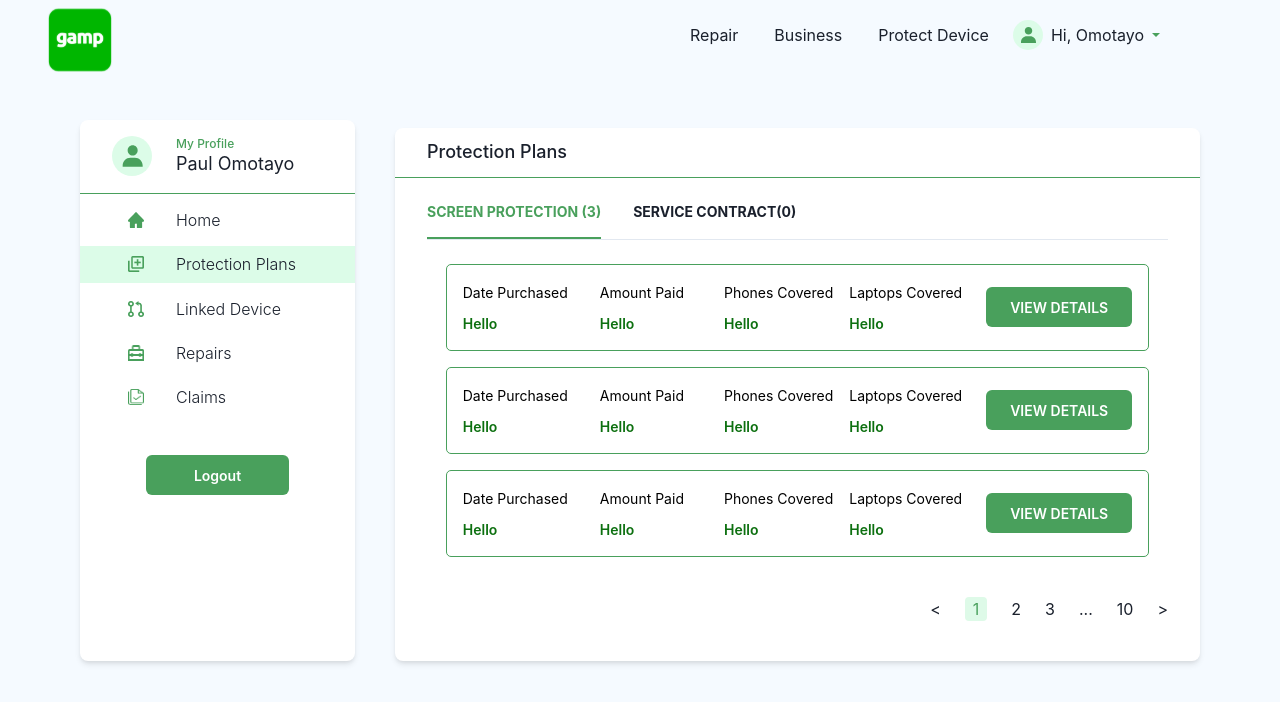
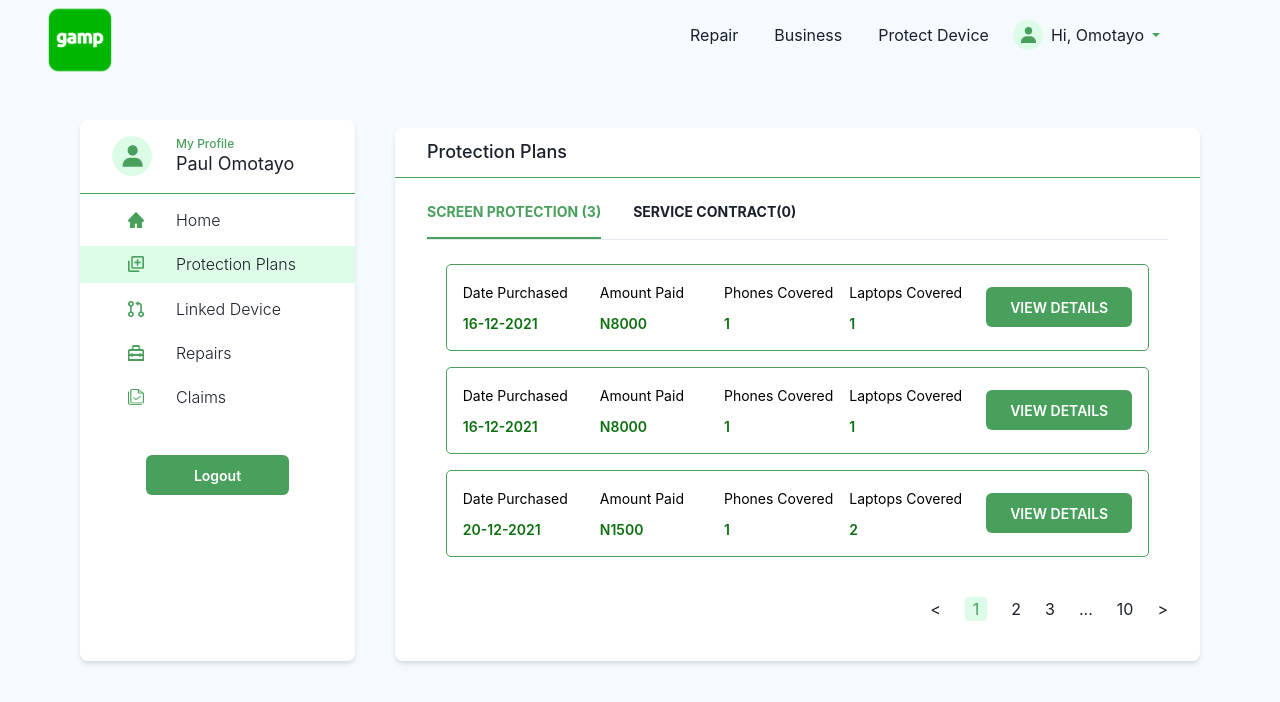
Before and after one commit to PreciousNiphemi/gamp-tesst, a Next.js app: page /protectionPlan in a window 1280 px wide. Shown: the top 702 px of the page. Built offline with nearby package versions, Linux system fonts and the light colour scheme.

Commit message:
✨ add react-query to app

```diff
--- a/common/DetailBox/DetailBox.tsx
+++ b/common/DetailBox/DetailBox.tsx
@@ -1,4 +1,6 @@
 import { Box, Text, Stack, Button, Flex } from "@chakra-ui/react";
+
+import moment from "moment";
 
 const DetailsButton = () => {
   return (
@@ -18,7 +20,10 @@ const DetailsButton = () => {
     </Button>
   );
 };
-const ItemStack = () => {
+const ItemStack = ({ details }) => {
+  const dateFormat = moment(details.createdAt).utc().format("DD-MM-YYYY");
+
+  console.log(dateFormat);
   return (
     <Flex
       direction="row"
@@ -50,7 +55,7 @@ const ItemStack = () => {
               textAlign="left"
             >
               {" "}
-              Hello
+              {dateFormat}
             </Text>
           </Stack>
           <Stack px={{ base: 0, md: "", lg: "4" }}>
@@ -70,7 +75,7 @@ const ItemStack = () => {
               textAlign="left"
             >
               {" "}
-              Hello
+              {`N${details.price}`}
             </Text>
           </Stack>
         </Stack>
@@ -99,7 +104,7 @@ const ItemStack = () => {
               textAlign="left"
             >
               {" "}
-              Hello
+              {details.numOfPhones}
             </Text>
           </Stack>
           <Stack
@@ -123,7 +128,7 @@ const ItemStack = () => {
               textAlign="left"
             >
               {" "}
-              Hello
+              {details.numOfLaptops}
             </Text>
           </Stack>
         </Stack>
@@ -132,8 +137,7 @@ const ItemStack = () => {
   );
 };
 
-export const DetailBox: React.FC = () => {
-  console.log();
+export const DetailBox: React.FC<Props> = ({ datum }) => {
   return (
     <Box
       p="4"
@@ -150,7 +154,7 @@ export const DetailBox: React.FC = () => {
         width="100%"
         mt={{ base: "4", md: 0 }}
       >
-        <ItemStack />
+        <ItemStack details={datum} />
         <Box alignSelf="center">
           <DetailsButton />
         </Box>
--- a/common/DetailBox/ProtectionDetails.tsx
+++ b/common/DetailBox/ProtectionDetails.tsx
@@ -1,6 +1,7 @@
 import React, { useState } from "react";
 import { Box, Stack, Text, Flex, HStack, Image } from "@chakra-ui/react";
 import { DetailBox } from "./DetailBox";
+import { example } from "../../constants/test";
 
 export const ProtectionDetails: React.FC = () => {
   type Props = {
@@ -68,9 +69,12 @@ export const ProtectionDetails: React.FC = () => {
                   flexWrap={{ base: "wrap", md: "wrap", lg: "wrap" }}
                   justifyContent="center"
                 >
-                  <DetailBox />
-                  <DetailBox />
-                  <DetailBox />
+                  {example.data.slice(0, 3).map((datum, datumId) => {
+                    return <DetailBox datum={datum} key={datumId} />;
+                  })}
+
+                  {/* <DetailBox />
+                  <DetailBox /> */}
                 </Flex>
               </Stack>
             </Box>
--- a/package.json
+++ b/package.json
@@ -11,9 +11,11 @@
     "@emotion/react": "^11",
     "@emotion/styled": "^11",
     "framer-motion": "^4",
+    "moment": "^2.29.1",
     "next": "latest",
     "react": "^17.0.2",
-    "react-dom": "^17.0.2"
+    "react-dom": "^17.0.2",
+    "react-query": "^3.34.6"
   },
   "devDependencies": {
     "@types/node": "^12.12.21",
--- a/pages/_app.tsx
+++ b/pages/_app.tsx
@@ -1,12 +1,17 @@
-import React from "react";
+import React, { useState } from "react";
 import { ChakraProvider, extendTheme } from "@chakra-ui/react";
 import type { AppProps } from "next/app";
 import theme from "../theme";
+import { QueryClient, QueryClientProvider } from "react-query";
 
 const App = ({ Component, pageProps }: AppProps): JSX.Element => {
+  const [queryClient] = useState(() => new QueryClient());
+
   return (
     <ChakraProvider theme={extendTheme(theme)}>
-      <Component {...pageProps} />
+      <QueryClientProvider client={queryClient}>
+        <Component {...pageProps} />
+      </QueryClientProvider>
     </ChakraProvider>
   );
 };
--- a/pages/index.tsx
+++ b/pages/index.tsx
@@ -1,4 +1,5 @@
 import { Image, Flex, Text, HStack, Stack, Box } from "@chakra-ui/react";
+import { useMutation } from "react-query";
 import { LoginForm } from "../common";
 const AuthPage: React.FC = () => {
   return (
```
Also changed, not shown: 1 other file (tests, documents, lock files or other folders).
